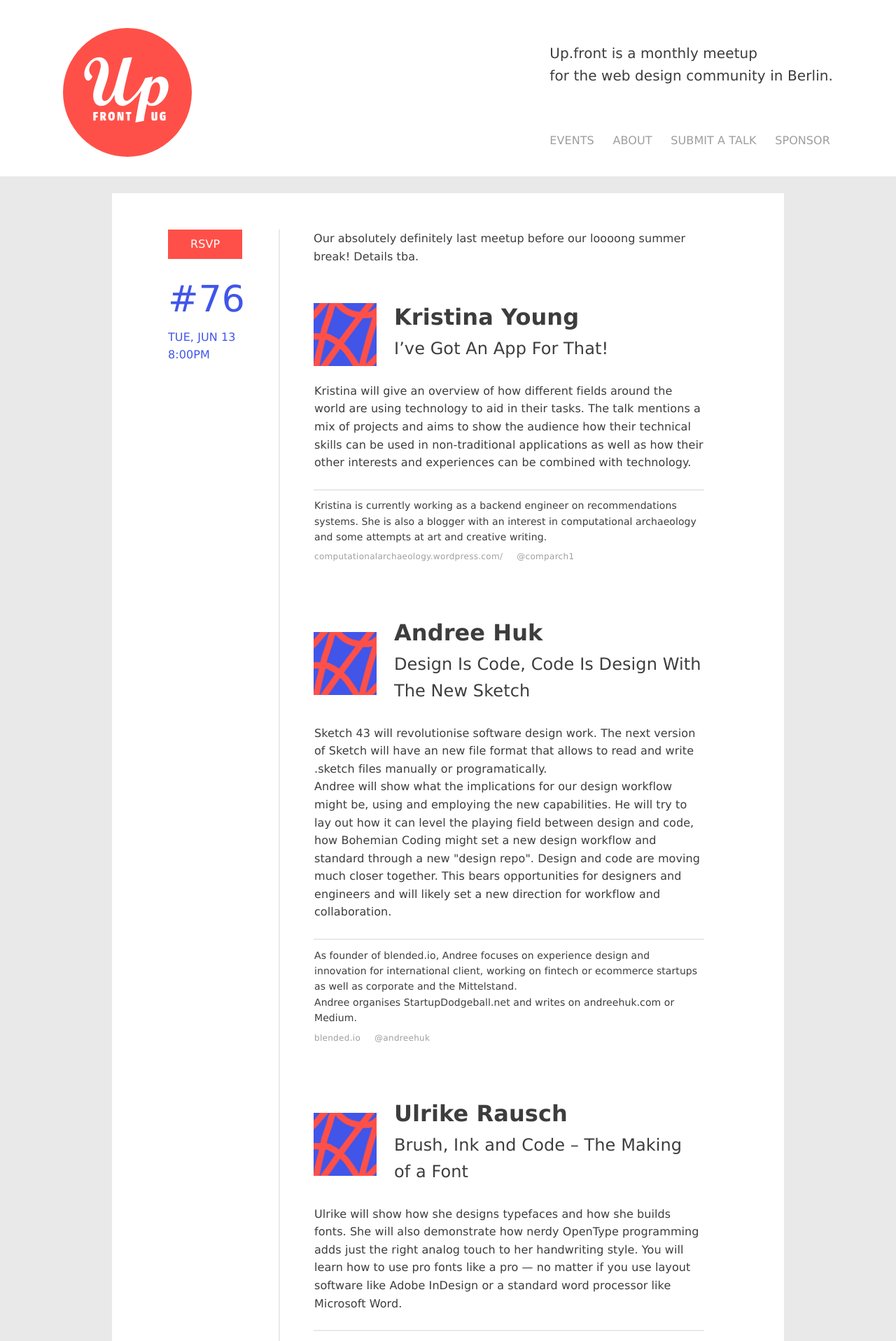
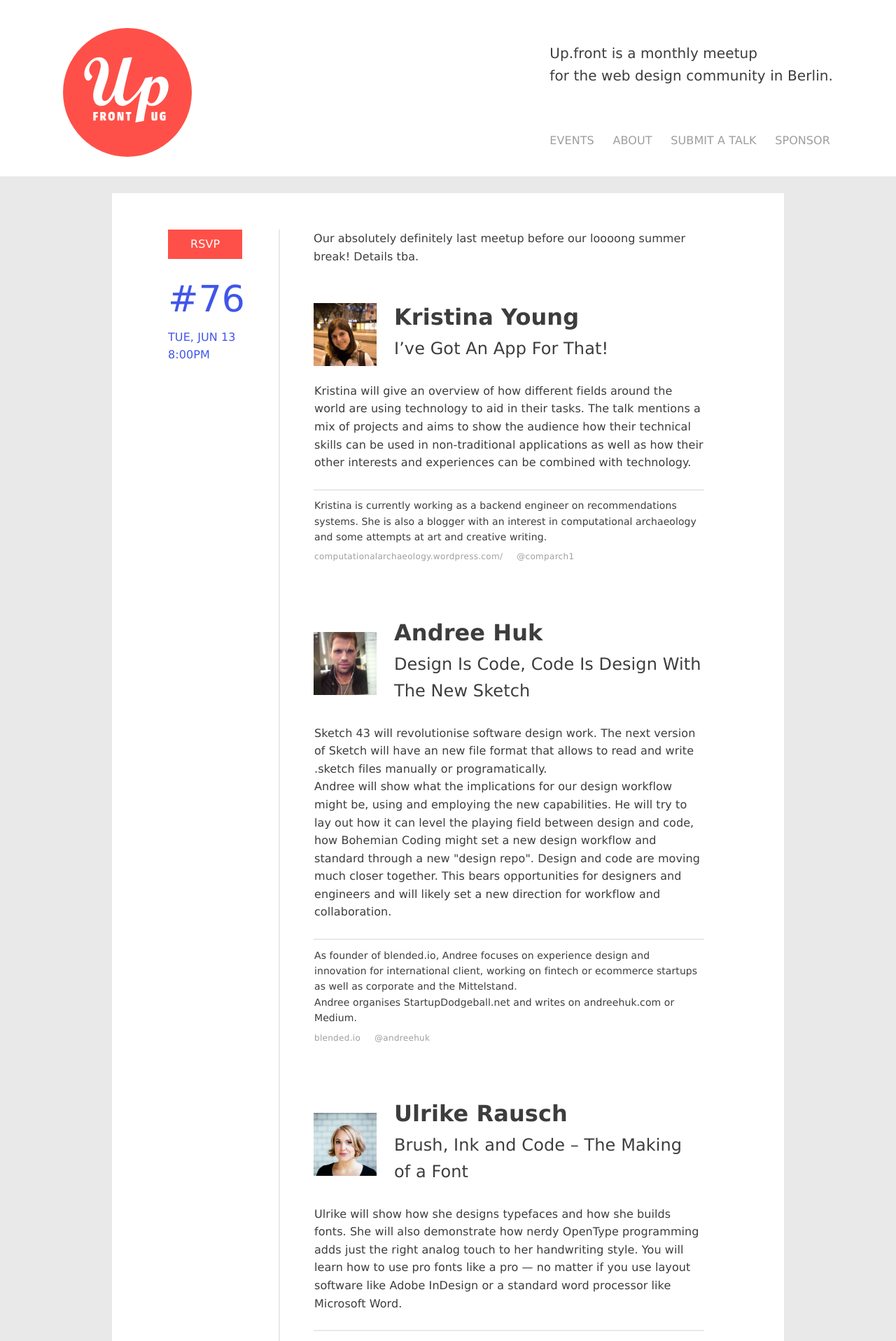
Before and after one commit to upfrontug/upfrontug.github.io, a Jekyll site: the page built from _posts/2017-06-13-meetup.html, in a window 1280 px wide. Shown: the top 1916 px of the page at 70% size. Built offline with Jekyll 4.4.1, drawn with Linux system fonts in a browser that asks for light colours; a script that is not in the unit is left out.

Commit message:
add talk pics

```diff
--- a/_posts/2017-06-13-meetup.html
+++ b/_posts/2017-06-13-meetup.html
@@ -6,7 +6,7 @@
   talks:
     - name: 'Kristina Young'
       title: 'I’ve Got An App For That!'
-      picture:
+      picture: 'kristina-young.jpg'
       desc: 'Kristina will give an overview of how different fields around the world are using technology to aid in their tasks. The talk mentions a mix of projects and aims to show the audience how their technical skills can be used in non-traditional applications as well as how their other interests and experiences can be combined with technology.'
       bio: 'Kristina is currently working as a backend engineer on recommendations systems. She is also a blogger with an interest in computational archaeology and some attempts at art and creative writing.'
       links:
@@ -16,7 +16,7 @@
           title: '@comparch1'
     - name: 'Andree Huk'
       title: 'Design Is Code, Code Is Design With The New Sketch'
-      picture:
+      picture: 'andree-huk.jpg'
       desc: 'Sketch 43 will revolutionise software design work. The next version of Sketch will have an new file format that allows to read and write .sketch files manually or programatically.<br>Andree will show what the implications for our design workflow might be, using and employing the new capabilities. He will try to lay out how it can level the playing field between design and code, how Bohemian Coding might set a new design workflow and standard through a new "design repo". Design and code are moving much closer together. This bears opportunities for designers and engineers and will likely set a new direction for workflow and collaboration.'
       bio: 'As founder of blended.io, Andree focuses on experience design and innovation for international client, working on fintech or ecommerce startups as well as corporate and the Mittelstand.<br>Andree organises StartupDodgeball.net and writes on andreehuk.com or Medium.'
       links:
@@ -26,7 +26,7 @@
           title: '@andreehuk'
     - name: 'Ulrike Rausch'
       title: 'Brush, Ink and Code – The Making of a Font'
-      picture:
+      picture: 'ulrike-rausch.jpg'
       desc: 'Ulrike will show how she designs typefaces and how she builds fonts. She will also demonstrate how nerdy OpenType programming adds just the right analog touch to her handwriting style. You will learn how to use pro fonts like a pro — no matter if you use layout software like Adobe InDesign or a standard word processor like Microsoft Word.'
       bio: 'Ulrike is a Berlin-based type designer and letterer Ulrike Rausch holds a Bachelor of Arts in Communication Design from Potsdam University of Applied Science (Germany). In 2009 Ulrike founded her own type foundry called LiebeFonts, providing high-quality typefaces and hand-crafted letterings with a charming personality and obsessive attention to detail.'
       links:
```
